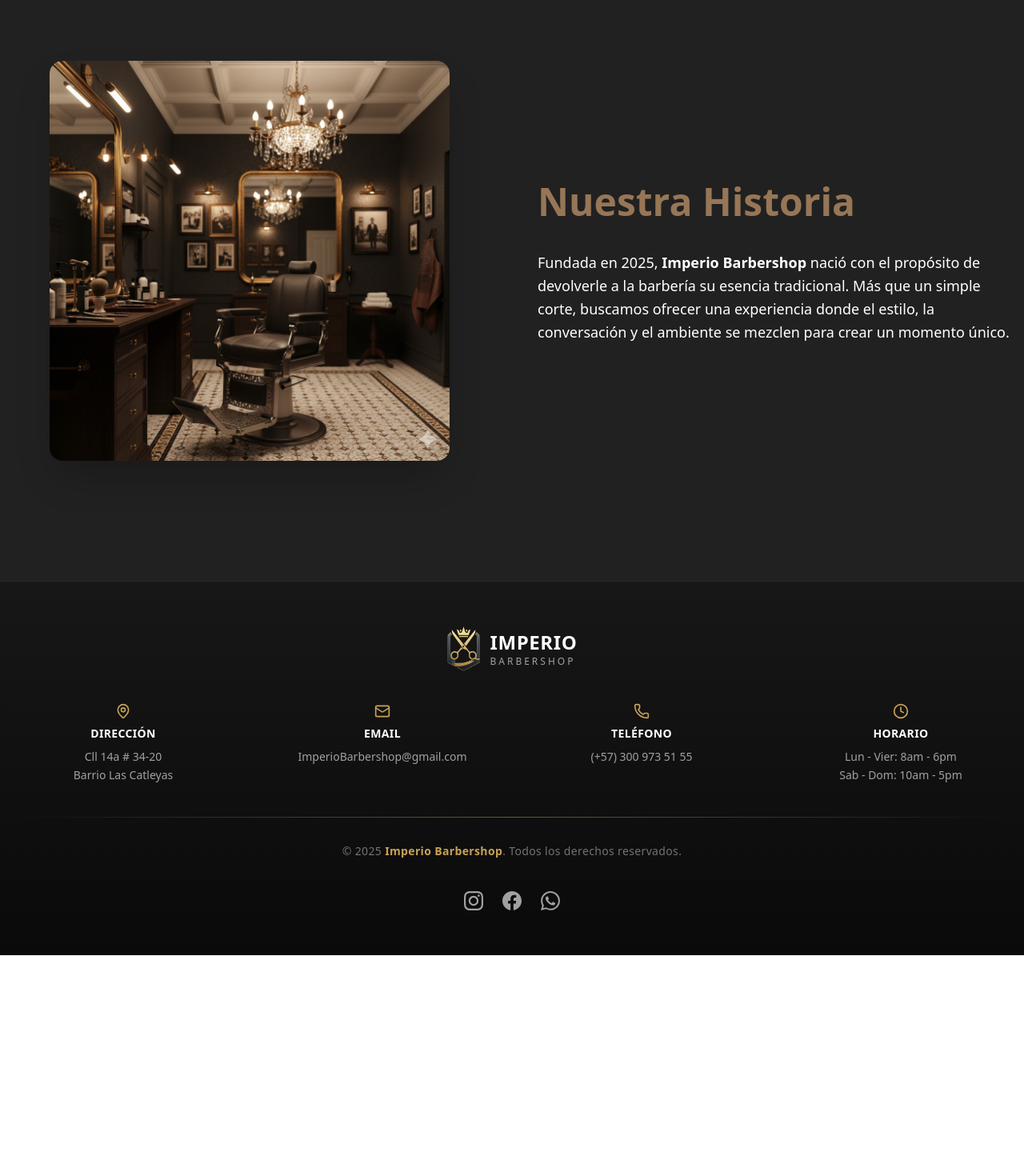
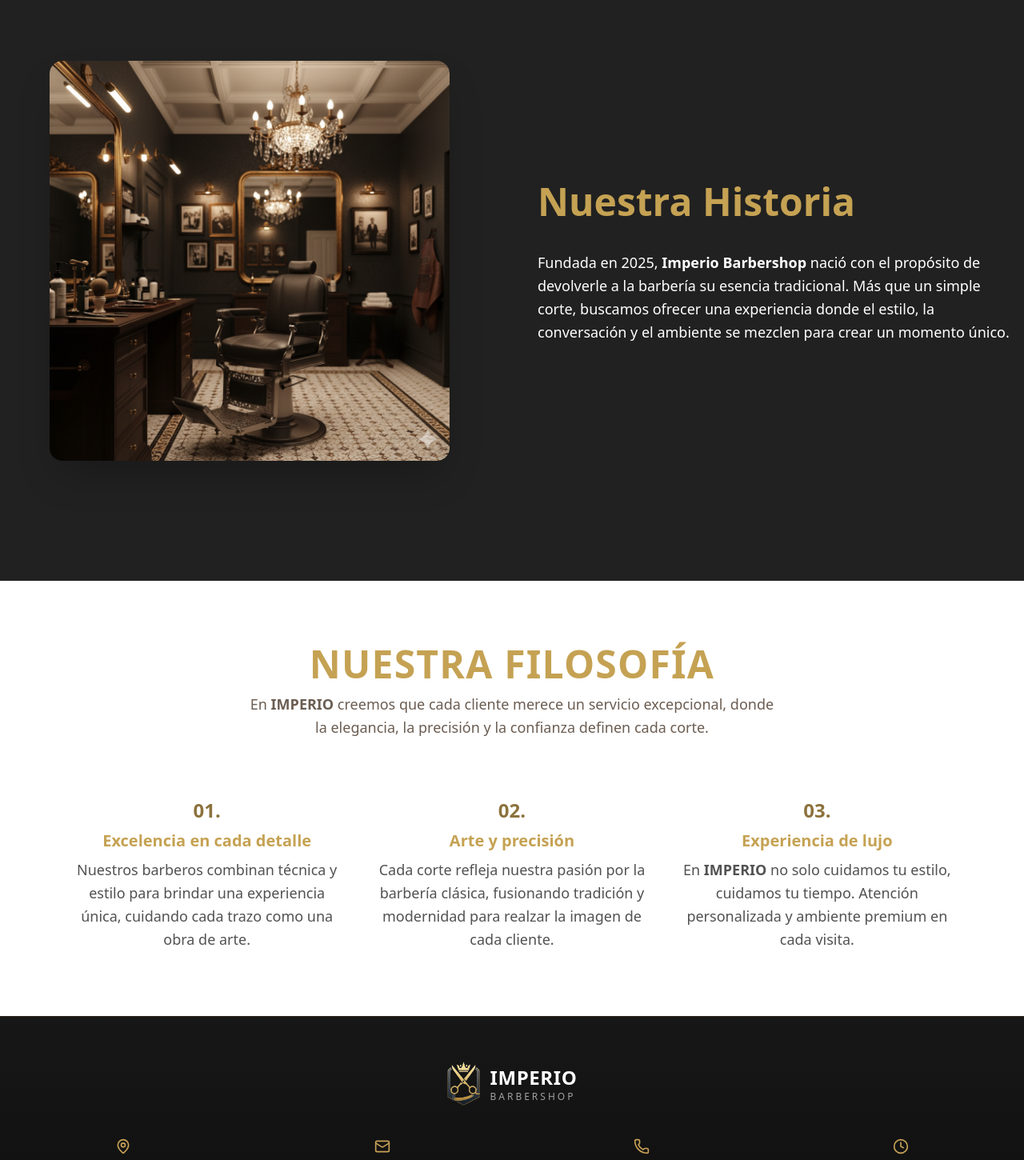
Before and after one commit to Chatesito/Imperio-Barbershop, a React (Vite) app: page /About in a window 1280 px wide. Shown: the part 980-2430 px from the top of the page at 80% size. Before the commit the page ends 2174 px from the top, so only its background shows below. Built offline with nearby package versions, Linux system fonts and the light colour scheme; the HTML template or start-up script is replaced by a standard one; a web font is replaced by a local one.

Commit message:
seccion nuestra filosofia de pagina about

```diff
--- a/src/pages/About.jsx
+++ b/src/pages/About.jsx
@@ -9,7 +9,7 @@
 
                     {/* Contenido izquierdo */}
                     <div className="md:w-1/2 space-y-8">
-                        <h1 className="text-4xl md:text-5xl font-bold text-[#977656] leading-tight">
+                        <h1 className="text-4xl md:text-5xl font-bold text-[#C5A253] leading-tight">
                             Más que una barbería,
                             <br />
                             una experiencia
@@ -24,7 +24,7 @@
 
                         <Link to="/reservaciones">
                             <button
-                                className="px-10 py-4 bg-[#977656] text-white rounded-md font-medium text-sm uppercase tracking-wider hover:bg-[#846647] transition-colors shadow-md"
+                                className="px-10 py-4 bg-[#C5A253] text-white rounded-md font-medium text-sm uppercase tracking-wider hover:bg-[#b48e46] transition-colors shadow-md"
                             >
                                 Agenda tu cita
                             </button>
@@ -48,7 +48,7 @@
 
                     {/* Contenido derecha */}
                     <div className="md:w-1/2 space-y-8">
-                        <h1 className="text-4xl md:text-5xl font-bold text-[#977656] leading-tight">
+                        <h1 className="text-4xl md:text-5xl font-bold text-[#C5A253] leading-tight">
                             Nuestra Historia
                         </h1>
 
@@ -67,6 +67,60 @@
                     </div>
                 </div>
             </section>
+
+            {/* Tercera sección - Nuestra Filosofía */}
+            <section className="bg-white py-20">
+                <div className="max-w-6xl mx-auto px-6 text-center">
+                    <h2 className="text-4xl md:text-5xl font-extrabold text-[#C5A253] tracking-wide">
+                        NUESTRA FILOSOFÍA
+                    </h2>
+                    <p className="mt-3 text-[#6B5D52] text-base md:text-lg max-w-2xl mx-auto leading-relaxed">
+                        En <strong>IMPERIO</strong> creemos que cada cliente merece un servicio
+                        excepcional, donde la elegancia, la precisión y la confianza definen cada corte.
+                    </p>
+
+                    <div className="mt-14 grid md:grid-cols-3 gap-10">
+                        {/* 1 */}
+                        <div className="text-center">
+                            <div className="flex justify-center mb-4 text-4xl text-[#C5A253]">
+                                <i className="lucide lucide-crown"></i>
+                            </div>
+                            <h3 className="text-[#8C723C] font-extrabold text-2xl mb-2">01.</h3>
+                            <h4 className="text-xl font-semibold text-[#C5A253]">Excelencia en cada detalle</h4>
+                            <p className="mt-2 text-neutral-600 text-base md:text-lg leading-relaxed">
+                                Nuestros barberos combinan técnica y estilo para brindar una experiencia
+                                única, cuidando cada trazo como una obra de arte.
+                            </p>
+                        </div>
+
+                        {/* 2 */}
+                        <div className="text-center">
+                            <div className="flex justify-center mb-4 text-4xl text-[#C5A253]">
+                                <i className="lucide lucide-scissors"></i>
+                            </div>
+                            <h3 className="text-[#8C723C] font-extrabold text-2xl mb-2">02.</h3>
+                            <h4 className="text-xl font-semibold text-[#C5A253]">Arte y precisión</h4>
+                            <p className="mt-2 text-neutral-600 text-base md:text-lg leading-relaxed">
+                                Cada corte refleja nuestra pasión por la barbería clásica, fusionando tradición
+                                y modernidad para realzar la imagen de cada cliente.
+                            </p>
+                        </div>
+
+                        {/* 3 */}
+                        <div className="text-center">
+                            <div className="flex justify-center mb-4 text-4xl text-[#C5A253]">
+                                <i className="lucide lucide-gem"></i>
+                            </div>
+                            <h3 className="text-[#8C723C] font-extrabold text-2xl mb-2">03.</h3>
+                            <h4 className="text-xl font-semibold text-[#C5A253]">Experiencia de lujo</h4>
+                            <p className="mt-2 text-neutral-600 text-base md:text-lg leading-relaxed">
+                                En <strong>IMPERIO</strong> no solo cuidamos tu estilo, cuidamos tu tiempo.
+                                Atención personalizada y ambiente premium en cada visita.
+                            </p>
+                        </div>
+                    </div>
+                </div>
+            </section>
         </>
     );
 }
```
